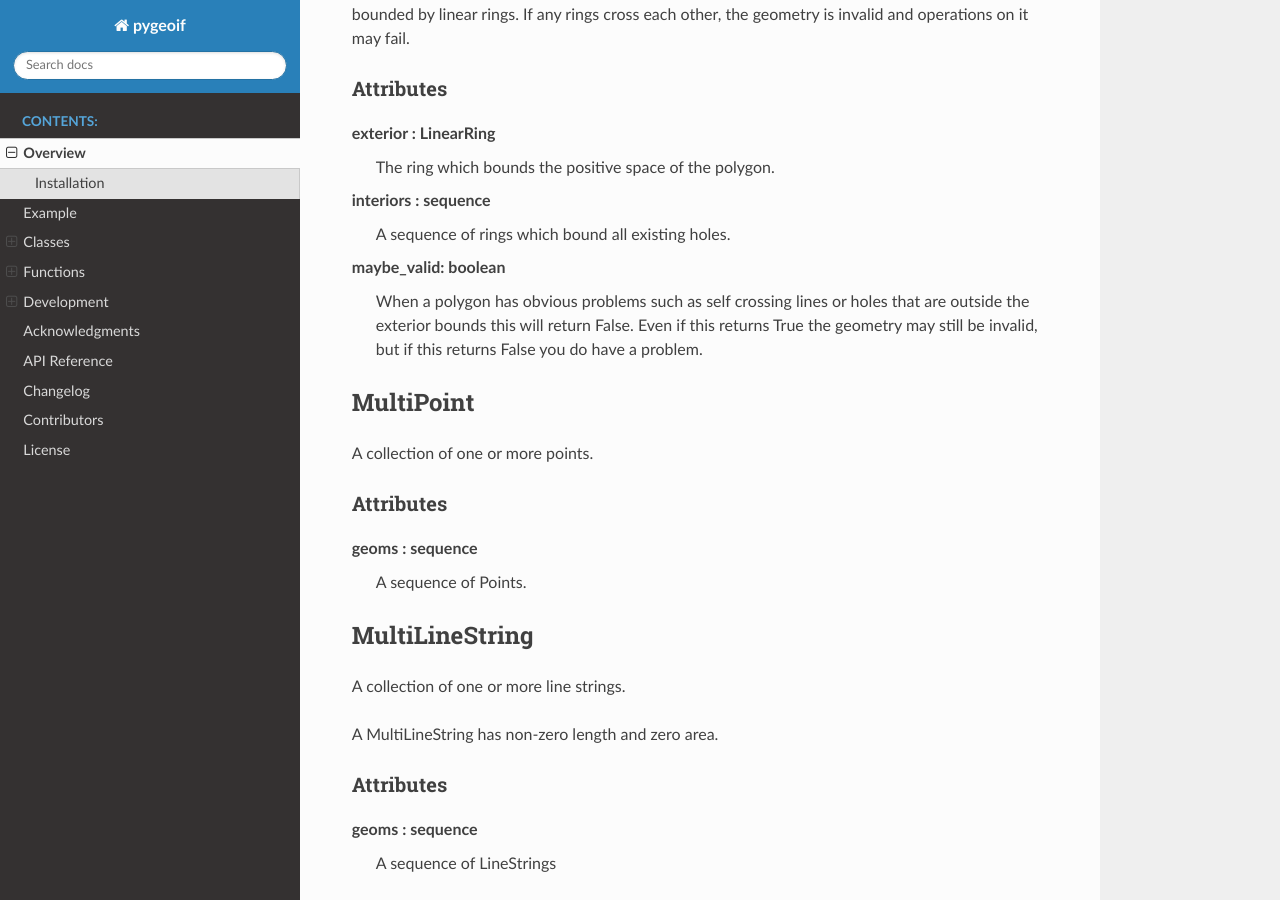
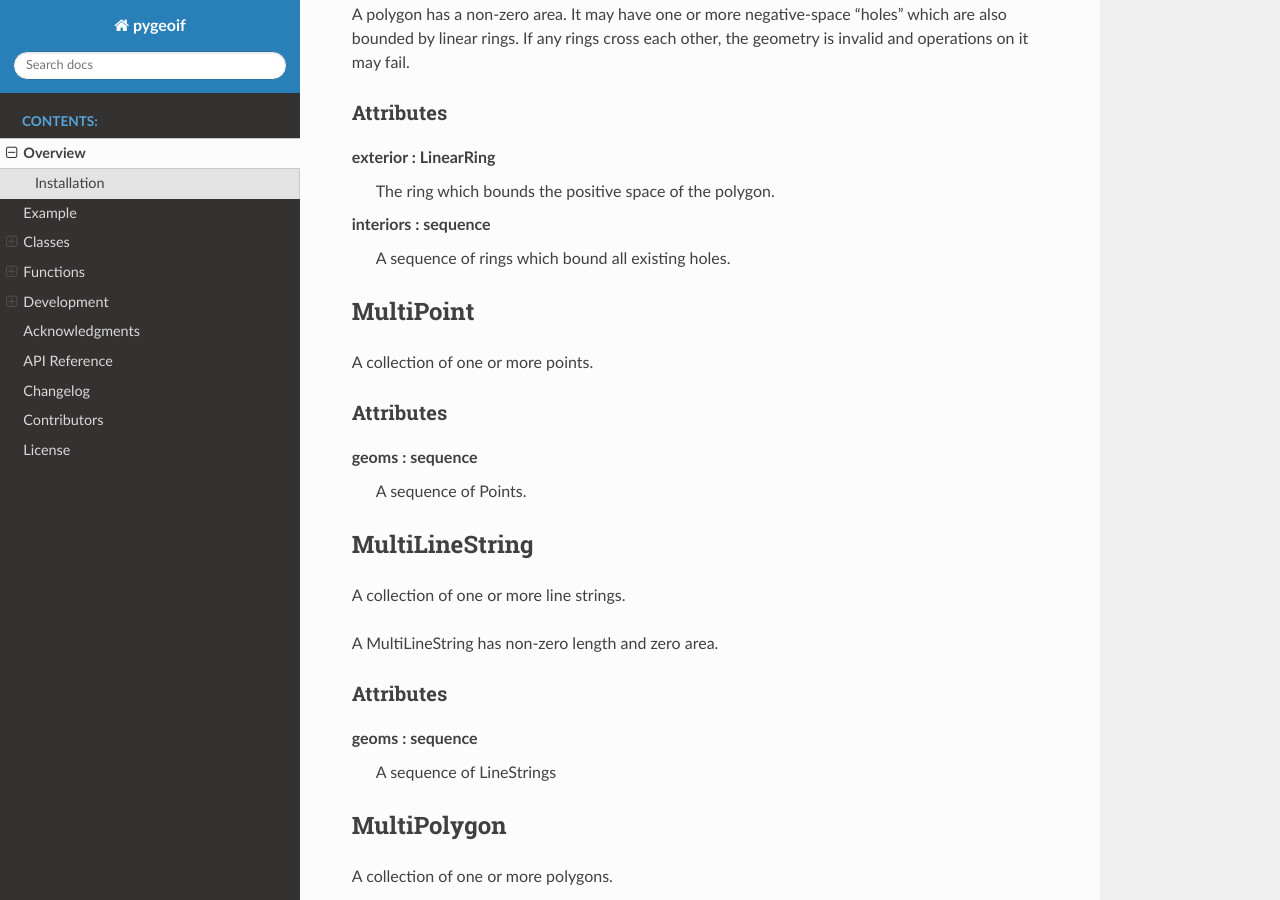
Before and after one commit to cleder/pygeoif, a Sphinx documentation site: the page built from docs/overview.rst, in a window 1280 px wide and 900 px high, scrolled down 2936 px. Built offline with Sphinx 7.4.7 and the Read the Docs theme 3.1.0, drawn with Linux system fonts in a browser that asks for light colours; the version number could not be read and is left out.

Commit message:
Update README and documentation configuration
- Added Conda version badge to README
- Removed outdated maybe_valid description from MultiPoint section
- Included sphinx.ext.viewcode extension in docs configuration

```diff
--- a/README.rst
+++ b/README.rst
@@ -215,11 +218,6 @@ exterior : LinearRing
     The ring which bounds the positive space of the polygon.
 interiors : sequence
     A sequence of rings which bound all existing holes.
-maybe_valid: boolean
-    When a polygon has obvious problems such as self crossing
-    lines or holes that are outside the exterior bounds this will
-    return False. Even if this returns True the geometry may still be invalid,
-    but if this returns False you do have a problem.
 
 MultiPoint
 ----------
--- a/docs/conf.py
+++ b/docs/conf.py
@@ -28,6 +28,7 @@ extensions = [
     "sphinx.ext.doctest",
     "sphinx.ext.autodoc",
     "sphinx.ext.autosummary",
+    "sphinx.ext.viewcode",
 ]
 
 templates_path = ["_templates"]
```
Also changed, not shown: other parts of README.rst (+4 -1 lines).
